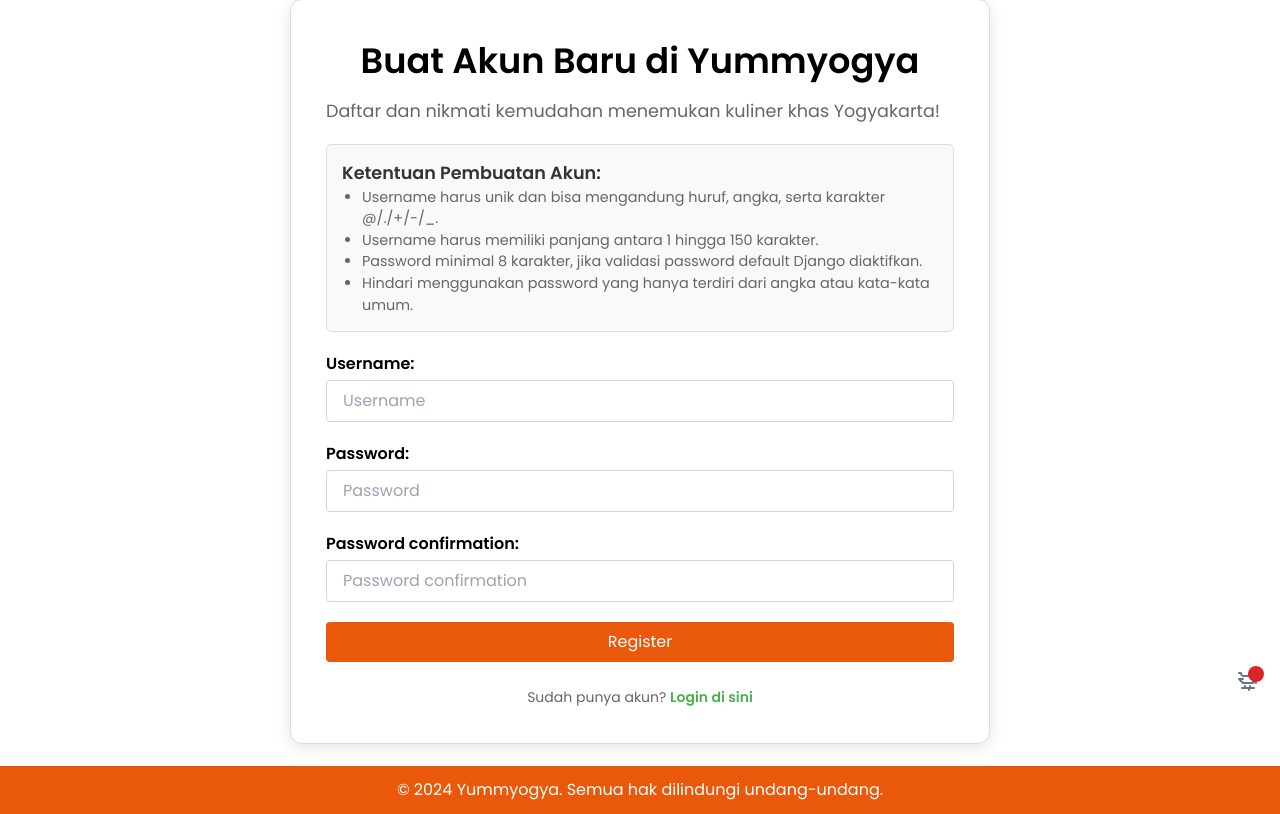
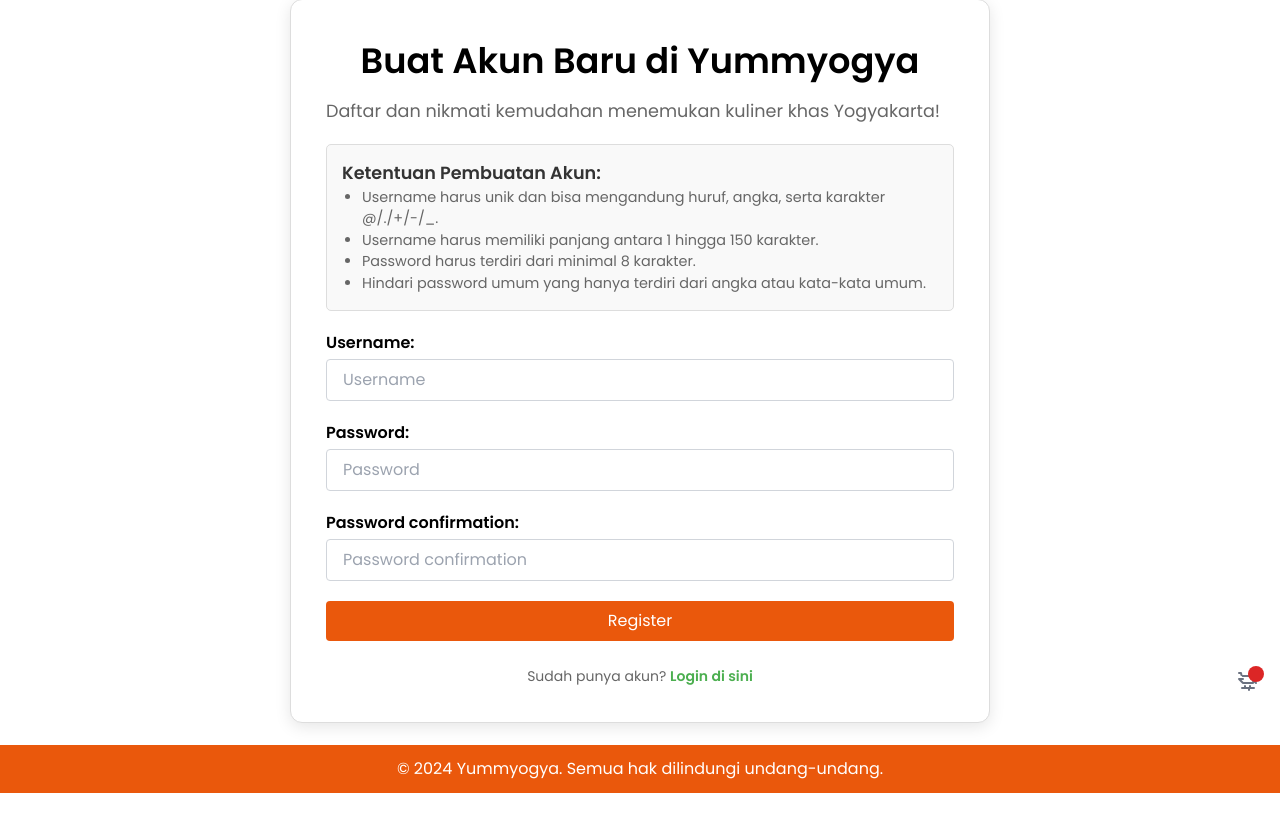
Before and after one commit to yummyogya/yummyogya, a Django app: page /authentication/register/ in a window 1280 px wide. Shown: the part 86-900 px from the top of the page. After the commit the page ends 879 px from the top, so only its background shows below. Run offline with Django 5.2, Linux system fonts and the light colour scheme; some libraries are stand-ins or nearby versions.

Commit message:
ketentuan registrasi akun

```diff
--- a/authentication/templates/register.html
+++ b/authentication/templates/register.html
@@ -27,8 +27,8 @@
             <ul style="font-size: 0.9em; color: #666; list-style: disc; padding-left: 20px;">
                 <li>Username harus unik dan bisa mengandung huruf, angka, serta karakter @/./+/-/_.</li>
                 <li>Username harus memiliki panjang antara 1 hingga 150 karakter.</li>
-                <li>Password minimal 8 karakter, jika validasi password default Django diaktifkan.</li>
-                <li>Hindari menggunakan password yang hanya terdiri dari angka atau kata-kata umum.</li>
+                <li>Password harus terdiri dari minimal 8 karakter.</li>
+                <li>Hindari password umum yang hanya terdiri dari angka atau kata-kata umum.</li>
             </ul>
         </div>
 
```
